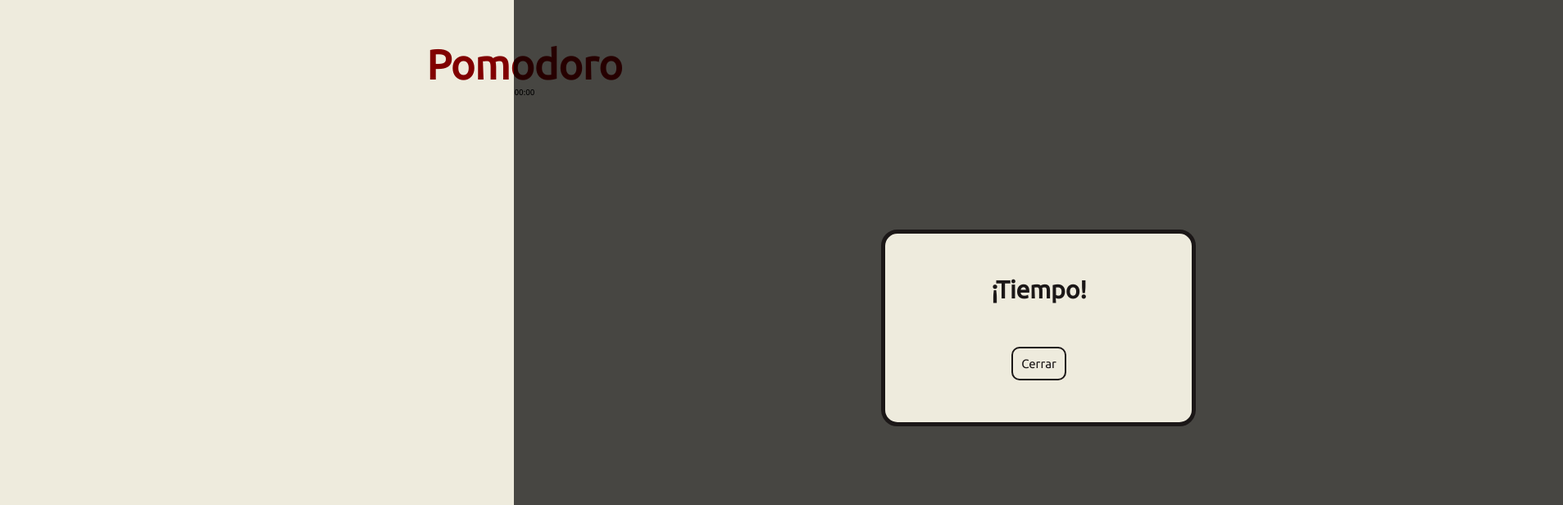
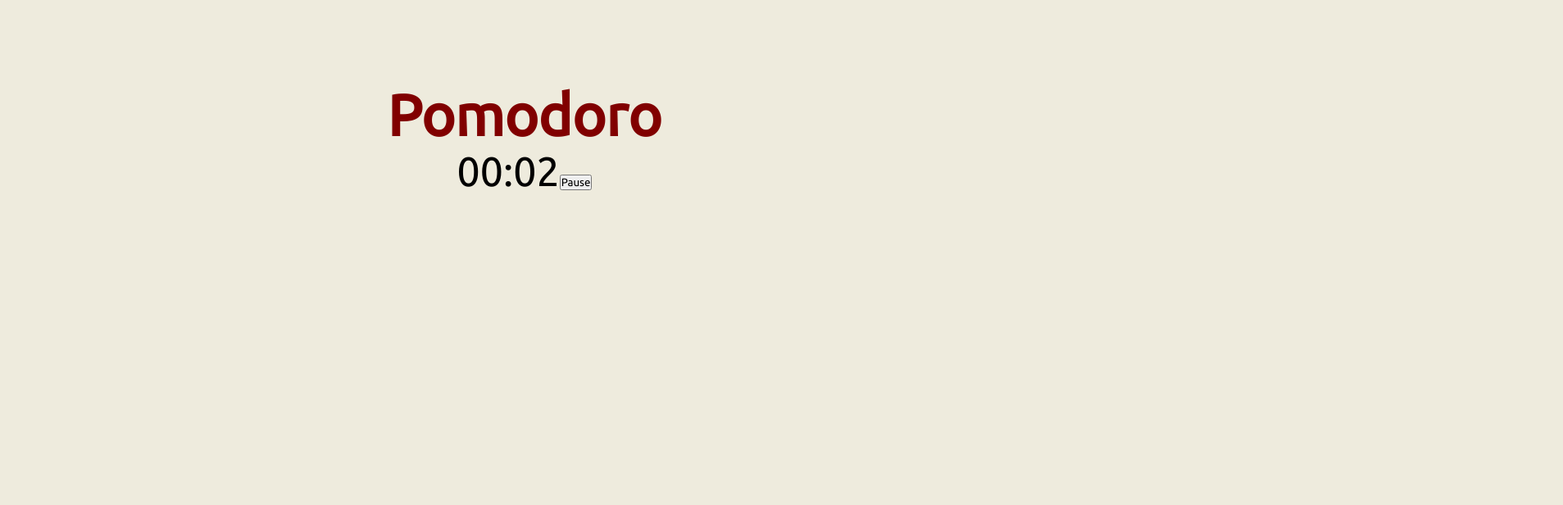
Before and after one commit to Danatts/Pomodoro, a React (Create React App) app: page / in a window 1280 px wide. Shown: the top 616 px of the page at 82% size, 1907 px wide, since content can reach past the window. Built offline with nearby package versions, Linux system fonts and the light colour scheme.

Commit message:
add pause time feature

```diff
--- a/src/App.jsx
+++ b/src/App.jsx
@@ -1,4 +1,4 @@
-import Home from 'components/pages/Home/Home';
+import Home from 'pages/Home/Home';
 
 function App() {
   return (
--- a/src/components/Clock/Clock.jsx
+++ /dev/null
@@ -1,36 +0,0 @@
-import { useEffect, useState } from "react";
-import { numToTime } from 'components/Clock/Clock.services';
-import Alert from 'components/Alert/Alert';
-import useModal from 'hooks/useModal';
-import bell from 'assets/audio/class-bell.mp3';
-
-function Clock() {
-  let [time, setTime] = useState(3);
-  const { toggle, show } = useModal();
-
-  useEffect(() => {
-    if (time > 0) {
-      const timerId = setInterval(() => {
-        setTime((currentTime) => currentTime - 1);
-      }, 1000);
-      return () => clearInterval(timerId);
-    };
-  }, [time]);
-
-  useEffect(() => {
-    if (time === 0) {
-      // const sound = new Audio(bell);
-      // sound.play();
-      toggle()
-    };
-  }, [time]);
-
-  return (
-    <div>
-      <p>{ numToTime(time) }</p>
-      { show ? <Alert toggle={toggle} /> : null}
-    </div>
-  );
-}
-
-export default Clock;
--- a/src/components/Button/Button.scss
+++ b/src/components/atoms/Button/Button.scss
@@ -1,4 +1,4 @@
-@import '../../index.scss';
+@import 'index.scss';
 
 .button {
   background-color: $white;
--- /dev/null
+++ b/src/components/atoms/Clock/Clock.jsx
@@ -0,0 +1,33 @@
+import { useEffect, useState } from "react";
+import { numToTime } from 'components/atoms/Clock/Clock.services';
+import './Clock.scss';
+
+function Clock() {
+  const [time, setTime] = useState(9);
+  const [pause, setPause] = useState(false);
+
+  useEffect(() => {
+    let timerId;
+    if (!pause) {
+      timerId = setInterval(() => {
+        if (time > 0) {
+          setTime((currentTime) => currentTime - 1);
+        } else if (time <= 0) {
+          clearInterval(timerId);
+        };
+      }, 1000);
+    } else if (pause) {
+      clearInterval(timerId)
+    }
+    return () => clearInterval(timerId);
+  }, [time, pause]);
+
+  return (
+    <div>
+      <span className="clock">{ numToTime(time) }</span>
+      <button onClick={() => setPause(!pause)}>Pause</button>
+    </div>
+  );
+}
+
+export default Clock;
--- /dev/null
+++ b/src/components/atoms/Clock/Clock.scss
@@ -0,0 +1,5 @@
+@import 'index.scss';
+
+.clock {
+  font-size: 5rem;
+}
--- a/src/components/pages/Home/Home.jsx
+++ b/src/pages/Home/Home.jsx
@@ -1,4 +1,4 @@
-import Clock from '../../Clock/Clock';
+import Clock from 'components/atoms/Clock/Clock';
 import './Home.scss';
 
 function Home() {
--- a/src/components/pages/Home/Home.scss
+++ b/src/pages/Home/Home.scss
@@ -4,11 +4,12 @@
   align-items: center;
   display: flex;
   flex-direction: column;
-  justify-content: center;
-  margin: 5rem;
+  height: 100vh;
+  position: relative;
+  top: 10rem;
 
   &__title {
     color: $darkred;
-    font-size: 5rem;
+    font-size: 7rem;
   }
 }
```
Also changed, not shown: src/components/atoms/Button/Button.jsx (renamed from src/components/Button/Button.jsx), src/components/atoms/Clock/Clock.services.js (renamed from src/components/Clock/Clock.services.js), src/components/organisms/Alert/Alert.jsx (renamed from src/components/Alert/Alert.jsx), src/components/organisms/Alert/Alert.scss (renamed from src/components/Alert/Alert.scss).
